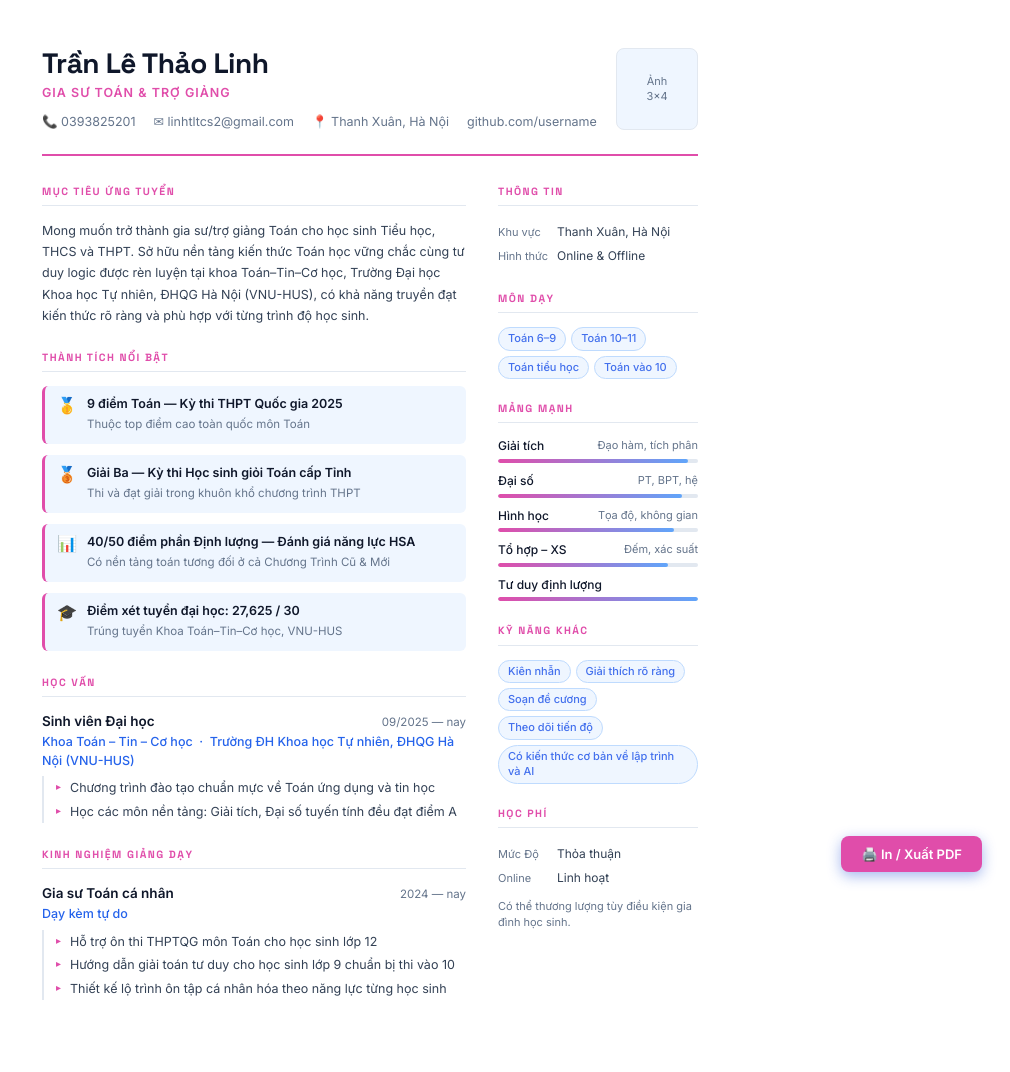
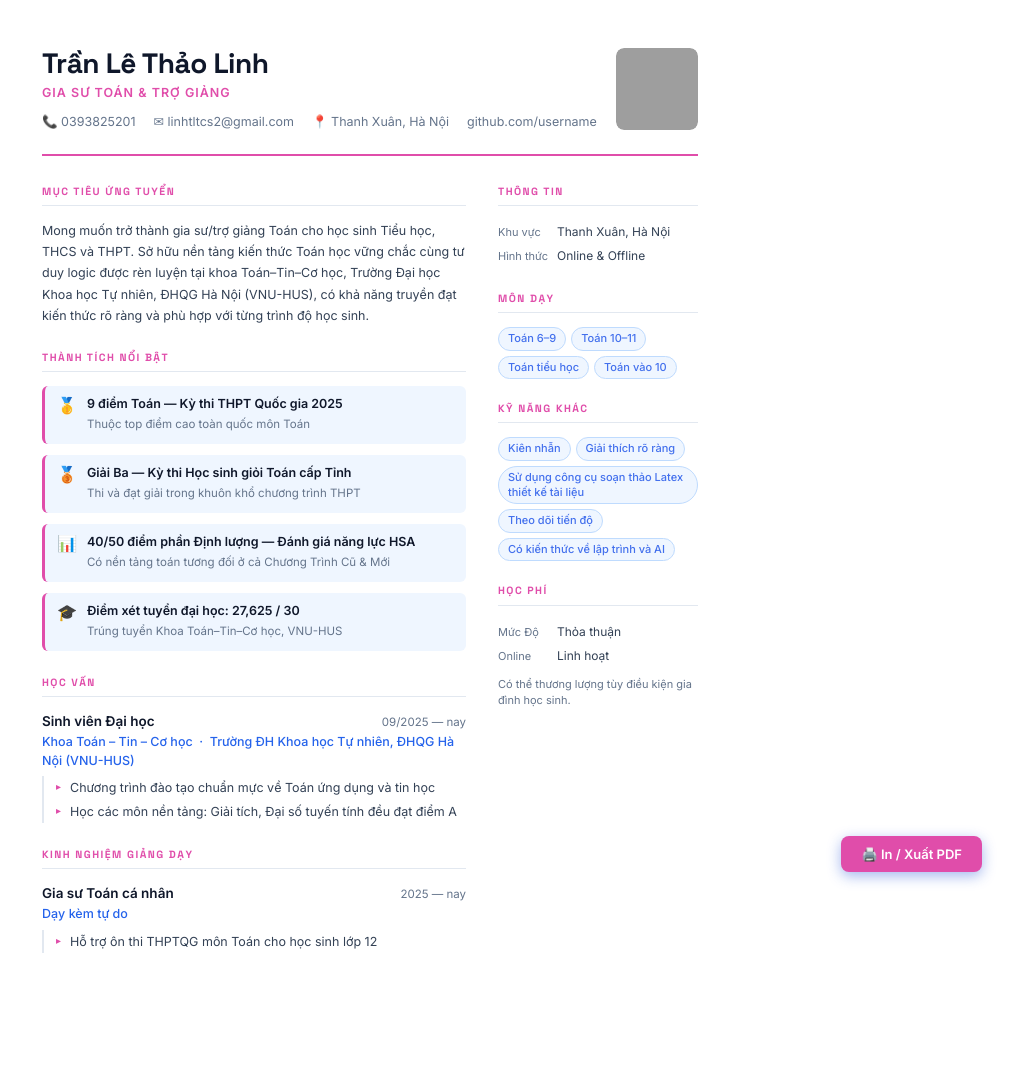
Before and after one commit to liviaisthebest911-alt/liviaisthebest911-alt.github.io, a Jekyll site: the page cv.html, which Jekyll copies as it is, in a window 1280 px wide. Shown: the whole page, without its empty margins (270-1280 px from the left). Built offline with Jekyll 4.4.1, drawn with Linux system fonts in a browser that asks for light colours; after the commit the page ends 1025 px from its top, so only the background shows below that; grey boxes are pictures that could not be loaded.

Commit message:
Sửa giao diện và tách các nội dung khác nhau

```diff
--- a/cv.html
+++ b/cv.html
@@ -338,9 +338,8 @@
         </ul>
     </div>
 
-    <!-- Ô ảnh đại diện — thay bằng thẻ <img> nếu có ảnh -->
-    <div class="avatar-box" aria-label="Ảnh đại diện">
-        Ảnh<br/>3×4
+    <div class="avatar-box" style="padding: 0; border: none; overflow: hidden; background: transparent;">
+        <img src="Ảnh thẻ olivejunemath.png" alt="Ảnh đại diện" style="width: 100%; height: 100%; object-fit: cover; border-radius: 8px;">
     </div>
 </header>
 
@@ -436,15 +435,14 @@
             <div class="entry">
                 <div class="entry-header">
                     <span class="entry-role">Gia sư Toán cá nhân</span>
-                    <span class="entry-date">2024 — nay</span>
+                    <span class="entry-date">2025 — nay</span>
                 </div>
                 <div class="entry-org">Dạy kèm tự do</div>
                 <div class="entry-body">
                     <ul>
                         <!-- ↓ THAY bằng kinh nghiệm thật nếu có, nếu chưa có thì xoá section này -->
                         <li>Hỗ trợ ôn thi THPTQG môn Toán cho học sinh lớp 12</li>
-                        <li>Hướng dẫn giải toán tư duy cho học sinh lớp 9 chuẩn bị thi vào 10</li>
-                        <li>Thiết kế lộ trình ôn tập cá nhân hóa theo năng lực từng học sinh</li>
+
                     </ul>
                 </div>
             </div>
@@ -487,48 +485,7 @@
             </div>
         </section>
 
-        <!-- MẢNG MẠNH -->
-        <section>
-            <h2 class="section-title">Mảng mạnh</h2>
-            <ul class="skill-bar-list">
 
-                <li class="skill-bar-item">
-                    <div class="skill-bar-label">
-                        Giải tích <span>Đạo hàm, tích phân</span>
-                    </div>
-                    <div class="bar-track"><div class="bar-fill" style="width:95%"></div></div>
-                </li>
-
-                <li class="skill-bar-item">
-                    <div class="skill-bar-label">
-                        Đại số <span>PT, BPT, hệ</span>
-                    </div>
-                    <div class="bar-track"><div class="bar-fill" style="width:92%"></div></div>
-                </li>
-
-                <li class="skill-bar-item">
-                    <div class="skill-bar-label">
-                        Hình học <span>Tọa độ, không gian</span>
-                    </div>
-                    <div class="bar-track"><div class="bar-fill" style="width:88%"></div></div>
-                </li>
-
-                <li class="skill-bar-item">
-                    <div class="skill-bar-label">
-                        Tổ hợp – XS <span>Đếm, xác suất</span>
-                    </div>
-                    <div class="bar-track"><div class="bar-fill" style="width:85%"></div></div>
-                </li>
-
-                <li class="skill-bar-item">
-                    <div class="skill-bar-label">
-                        Tư duy định lượng
-                    </div>
-                    <div class="bar-track"><div class="bar-fill" style="width:100%"></div></div>
-                </li>
-
-            </ul>
-        </section>
 
         <!-- KỸ NĂNG MỀM -->
         <section>
@@ -536,9 +493,9 @@
             <div class="tag-group">
                 <span class="tag">Kiên nhẫn</span>
                 <span class="tag">Giải thích rõ ràng</span>
-                <span class="tag">Soạn đề cương</span>
+                <span class="tag">Sử dụng công cụ soạn thảo Latex thiết kế tài liệu</span>
                 <span class="tag">Theo dõi tiến độ</span>
-                <span class="tag">Có kiến thức cơ bản về lập trình và AI</span>
+                <span class="tag">Có kiến thức về lập trình và AI</span>
                 <!-- ↑ Thêm/bớt tag cho phù hợp -->
             </div>
         </section>
```
